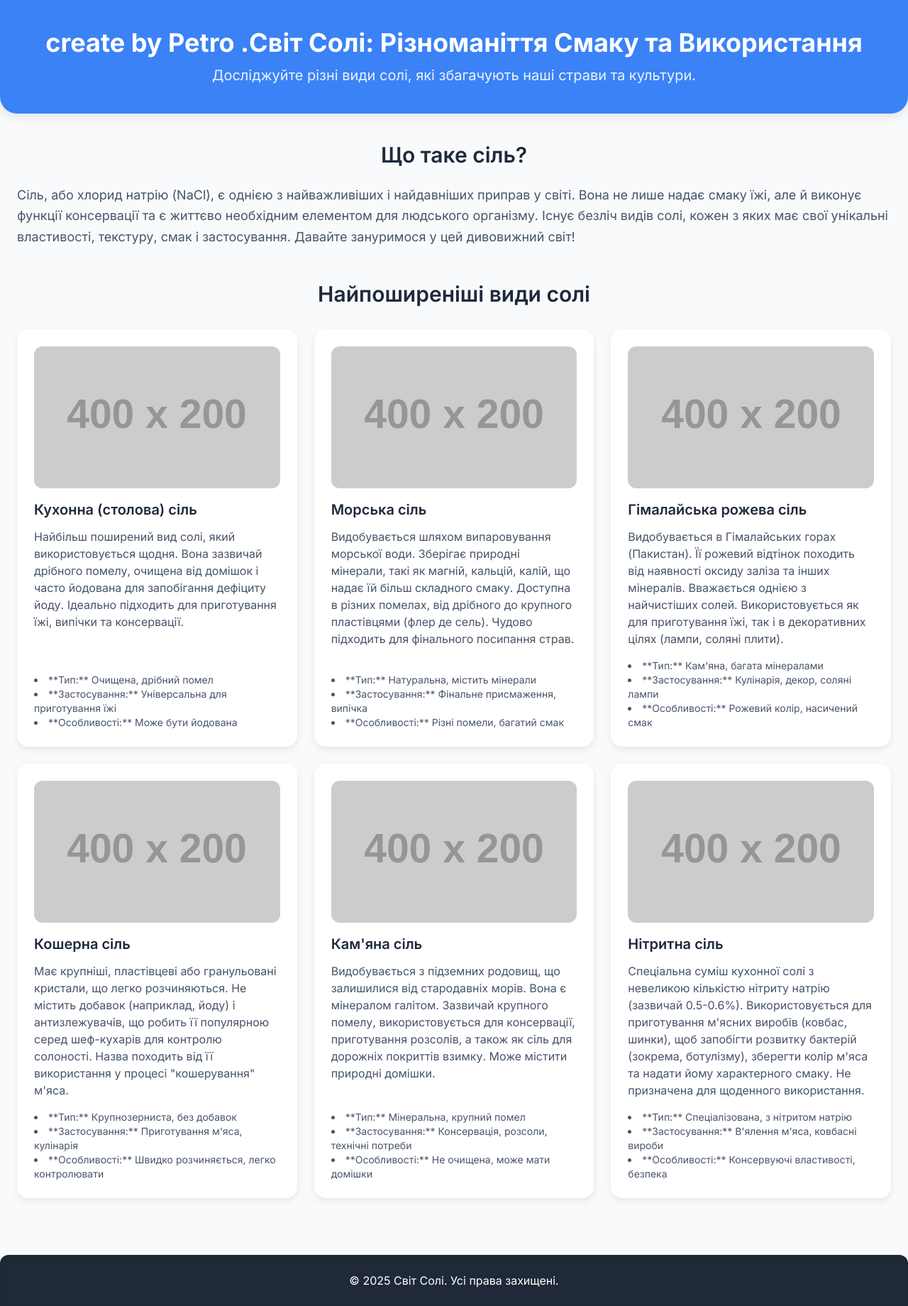
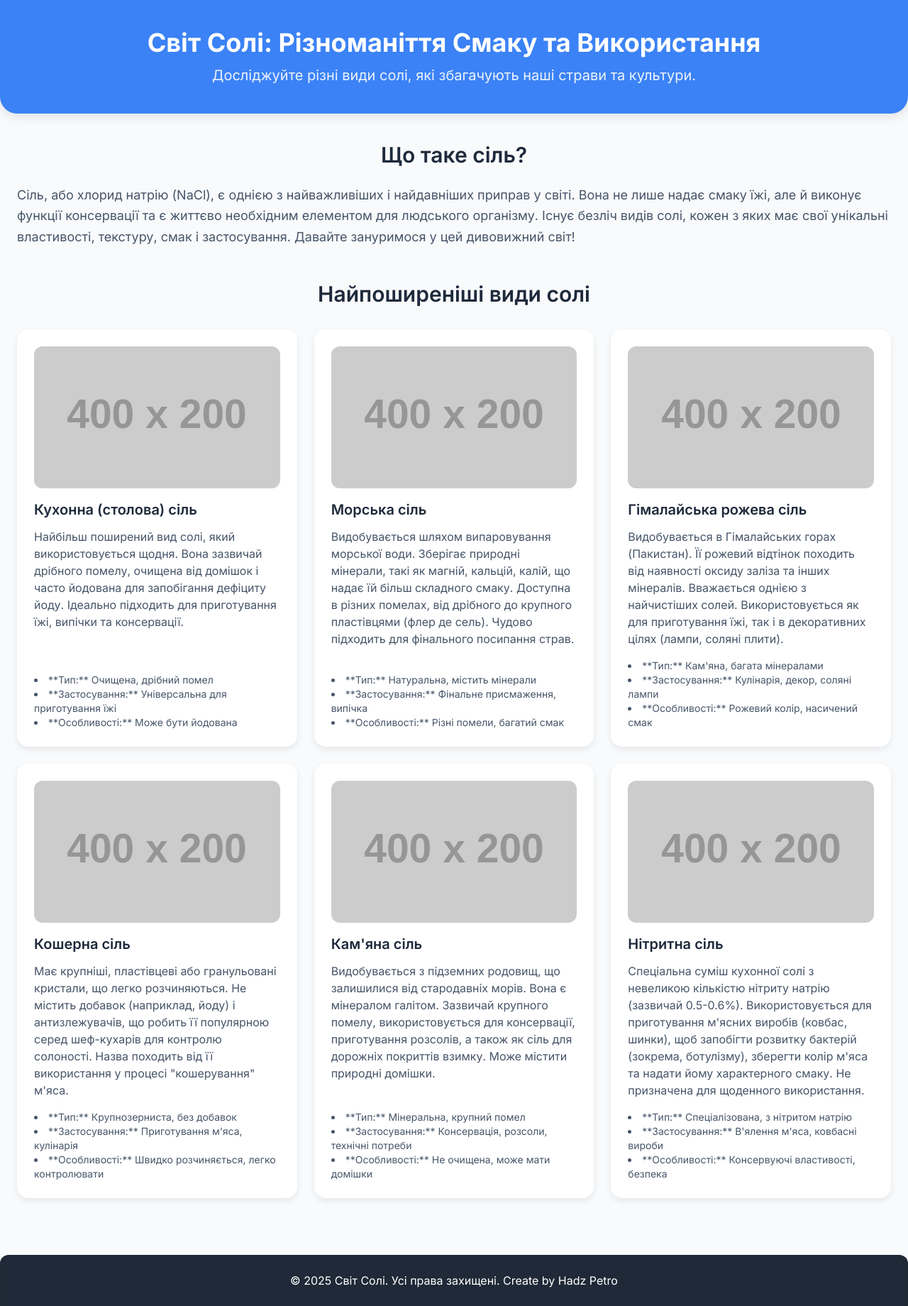
Before and after one commit to petro-pixel/petro-pixel.github.io, a plain HTML site: page index.html in a window 1280 px wide. Shown: the whole page at 71% size. Drawn offline with nearby package versions, Linux system fonts and the light colour scheme; placeholder pictures from the web are drawn by us.

Commit message:
Update index.html

```diff
--- a/index.html
+++ b/index.html
@@ -55,7 +55,7 @@
 </head>
 <body class="leading-normal">
     <div class="header">
-        <h1 class="text-4xl font-bold mb-3">create by Petro .Світ Солі: Різноманіття Смаку та Використання</h1>
+        <h1 class="text-4xl font-bold mb-3">Світ Солі: Різноманіття Смаку та Використання</h1>
         <p class="text-xl opacity-90">Досліджуйте різні види солі, які збагачують наші страви та культури.</p>
     </div>
 
@@ -160,7 +160,7 @@
     </div>
 
     <footer class="bg-gray-800 text-white text-center py-6 mt-10 rounded-t-xl shadow-inner">
-        <p>&copy; 2025 Світ Солі. Усі права захищені.</p>
+        <p>&copy; 2025 Світ Солі. Усі права захищені. Create by Hadz Petro</p>
     </footer>
 </body>
 </html>
```
